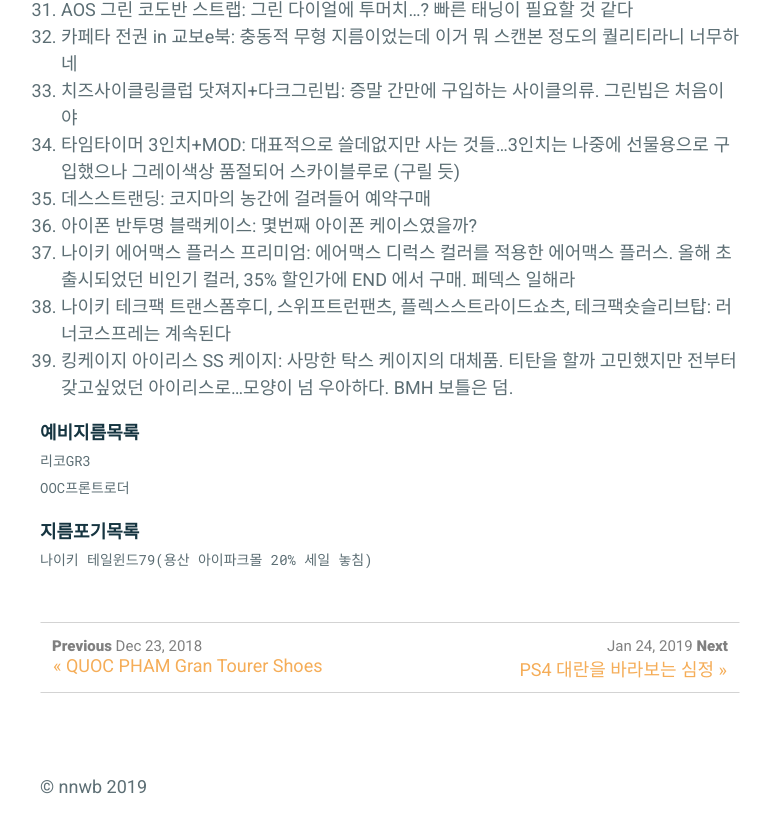
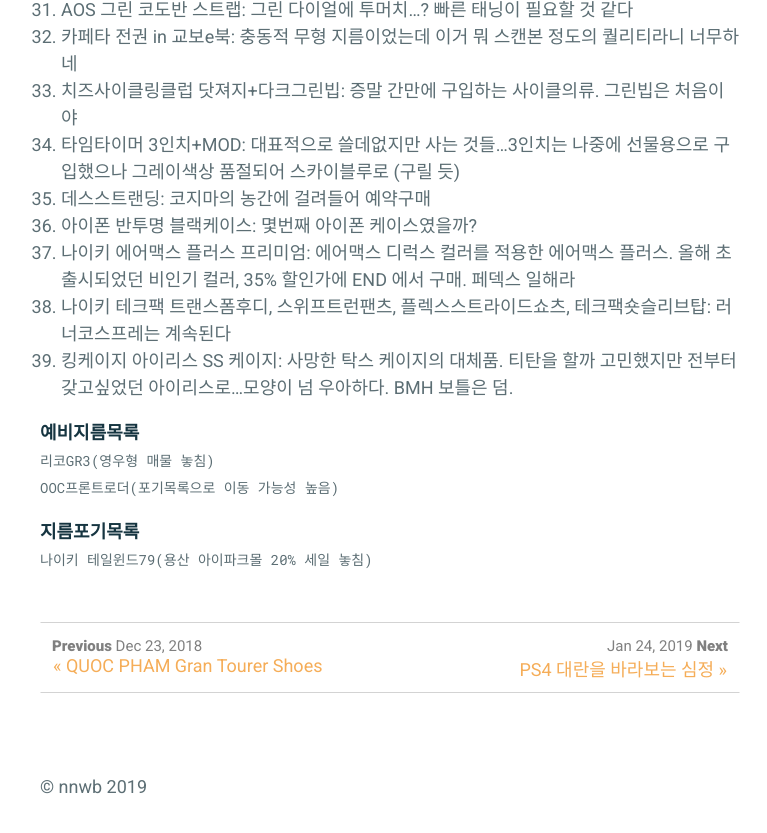
Before and after one commit to nnwb/nnwb.github.io, a Jekyll site: the page built from _posts/2019-01-01-2019buy.md, in a window 1280 px wide and 900 px high, scrolled down 1396 px. Shown: the top 833 px of the window, without its empty margins (250-1017 px from the left). Built offline with Jekyll 4.4.1, drawn with Linux system fonts in a browser that asks for light colours; comment, search, counter and statistics services are not loaded.

Commit message:
Update 2019-01-01-2019buy.md

```diff
--- a/_posts/2019-01-01-2019buy.md
+++ b/_posts/2019-01-01-2019buy.md
@@ -52,8 +52,8 @@ comments: true
 39. 킹케이지 아이리스 SS 케이지: 사망한 탁스 케이지의 대체품. 티탄을 할까 고민했지만 전부터 갖고싶었던 아이리스로...모양이 넘 우아하다. BMH 보틀은 덤.
 
 **예비지름목록**
-`리코GR3`
-`OOC프론트로더`
+`리코GR3(영우형 매물 놓침)`
+`OOC프론트로더(포기목록으로 이동 가능성 높음)`
 
 **지름포기목록**
 `나이키 테일윈드79(용산 아이파크몰 20% 세일 놓침)`
```
